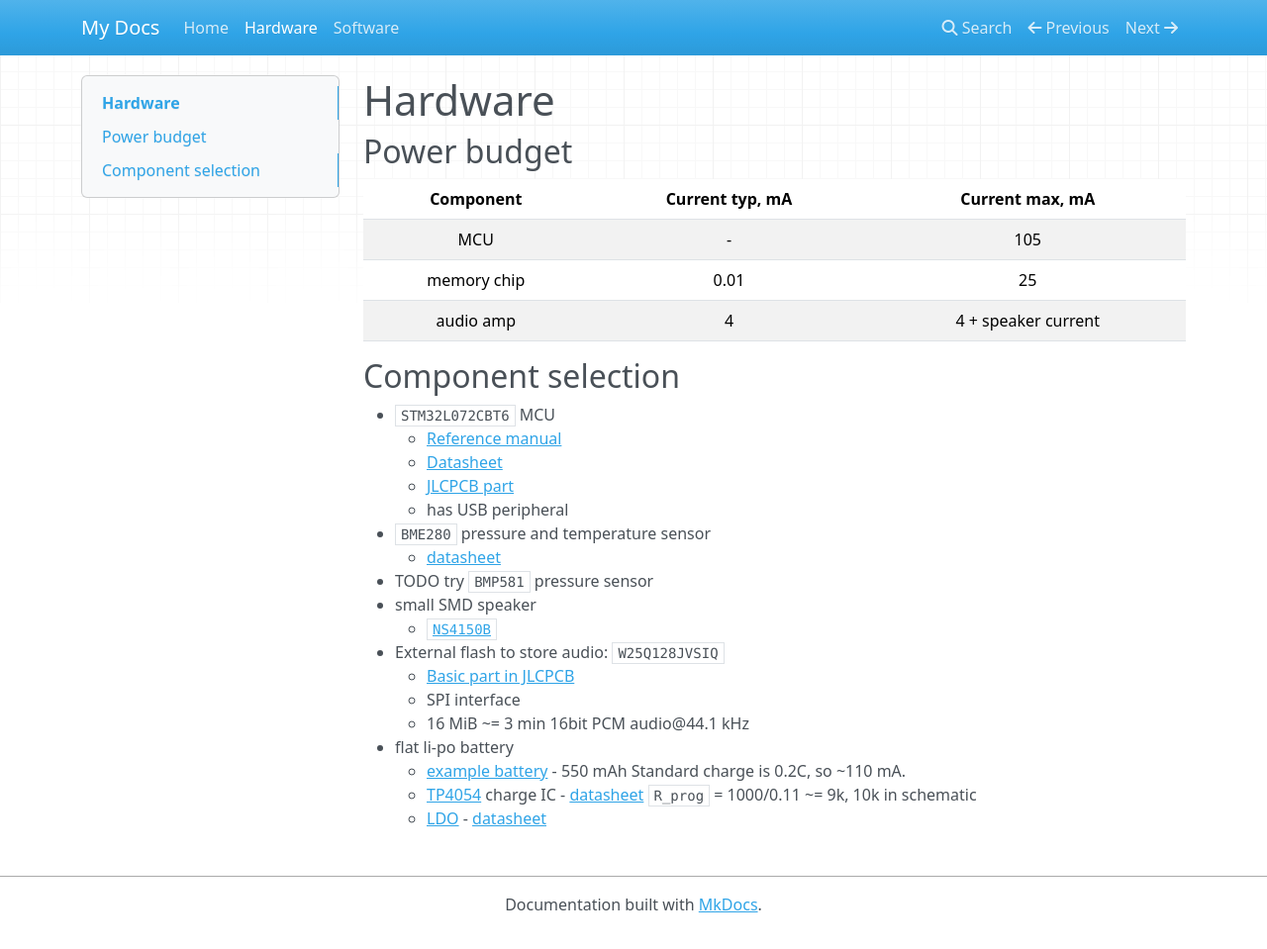
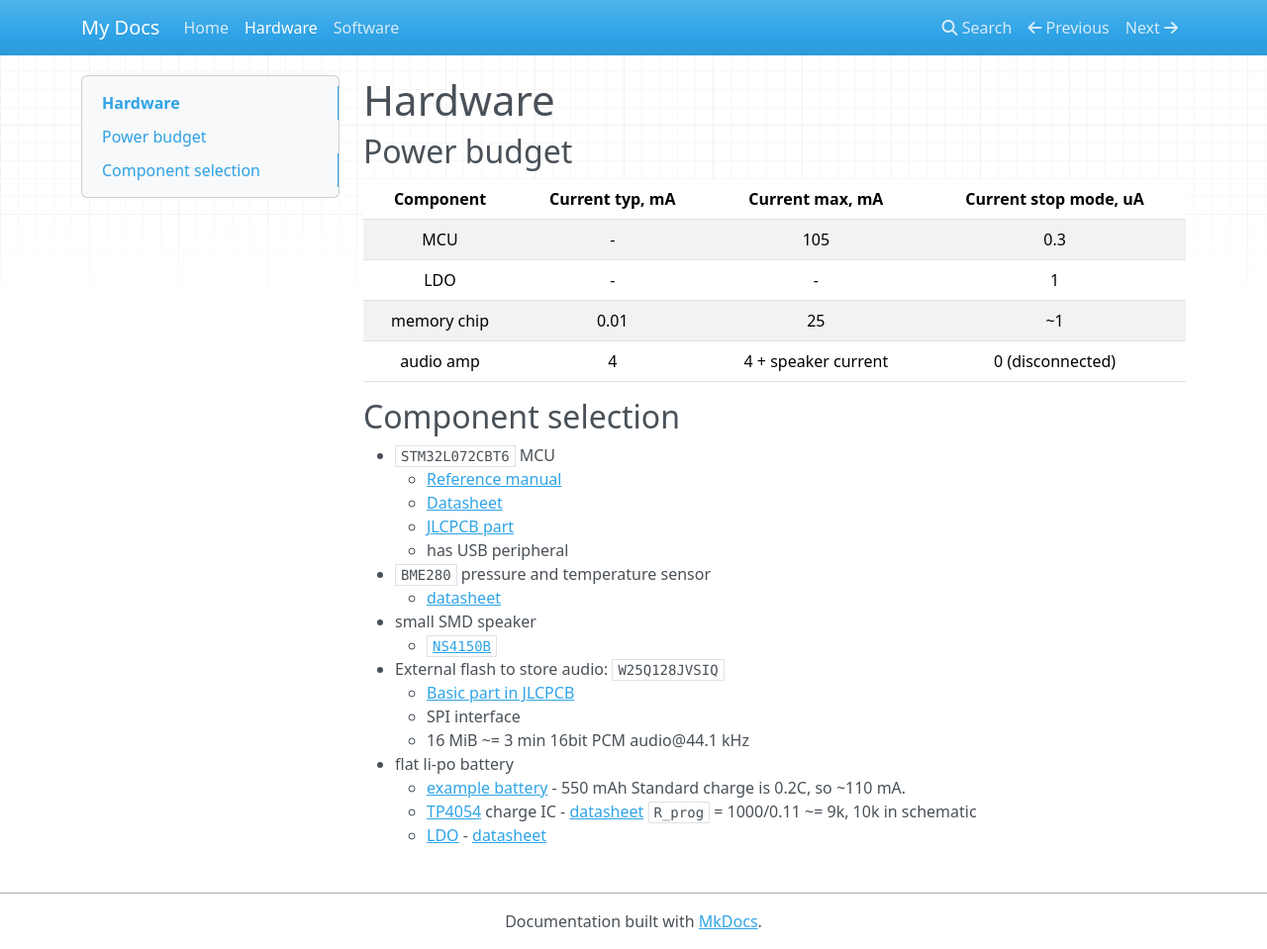
Before and after one commit to vasilNnikolov/vario, an MkDocs documentation site: the page built from docs/hw.md, in a window 1280 px wide and 959 px high. Shown: the whole window at 99% size. Built offline with MkDocs 1.6.1, drawn with Linux system fonts in a browser that asks for light colours; nearby versions of some CDN libraries.

```diff
--- a/docs/hw.md
+++ b/docs/hw.md
@@ -2,11 +2,12 @@
 
 ## Power budget
 
-| Component | Current typ, mA | Current max, mA |
-|:---:|:---:|:---:|
-| MCU | - | 105 |
-| memory chip | 0.01 | 25 |
-| audio amp | 4 | 4 + speaker current |
+| Component | Current typ, mA | Current max, mA | Current stop mode, uA |
+|:---:|:---:|:---:|:---:|
+| MCU | - | 105 | 0.3 |
+| LDO | - | - | 1 |
+| memory chip | 0.01 | 25 | ~1 |
+| audio amp | 4 | 4 + speaker current | 0 (disconnected) |
 
 ## Component selection
 
@@ -17,7 +18,6 @@
     - has USB peripheral
 - `BME280` pressure and temperature sensor
     - [datasheet](./bst-bme280-ds002.pdf)
-- TODO try `BMP581` pressure sensor
 - small SMD speaker
     - [`NS4150B`](ULNS4150b_NSIWAY_0001.pdf)
 - External flash to store audio: `W25Q128JVSIQ`
```
Also changed, not shown: 9 other files.
